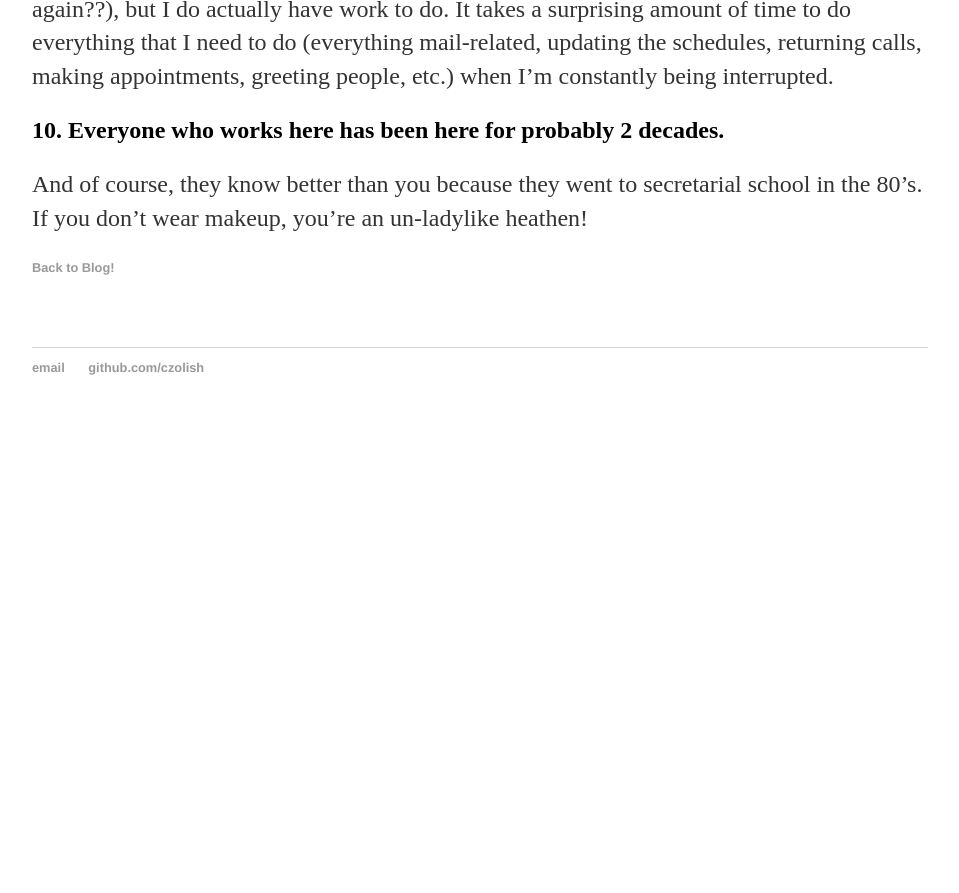
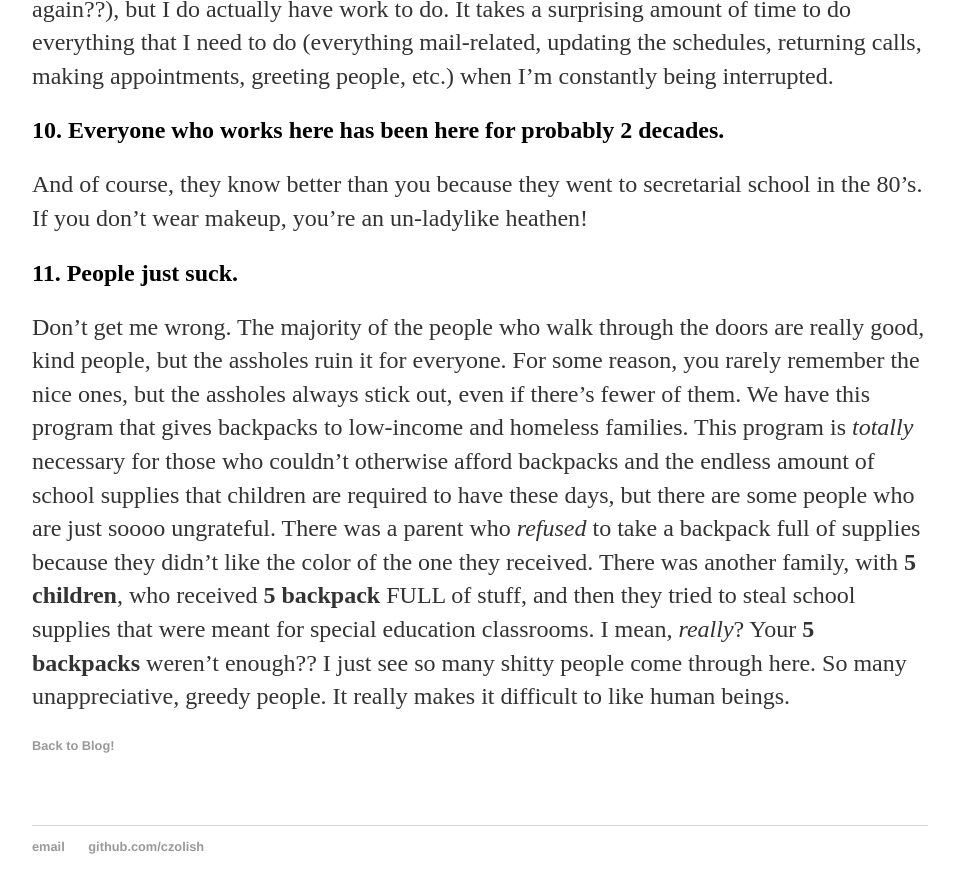
Before and after one commit to czolish/czolish.github.io, a Jekyll site: the page built from _posts/2017-08-14-what-i-have-learned-from-being-a-receptionist.md, in a window 1280 px wide and 900 px high, scrolled down 2304 px. Shown: the top 893 px of the window, without its empty margins (160-1119 px from the left). Built offline with Jekyll 4.4.1, drawn with Linux system fonts in a browser that asks for light colours; comment, search, counter and statistics services are not loaded; before the commit the page ends 2739 px from its top, so only the background shows below that.

Commit message:
Update 2017-08-14-what-i-have-learned-from-being-a-receptionist.md

```diff
--- a/_posts/2017-08-14-what-i-have-learned-from-being-a-receptionist.md
+++ b/_posts/2017-08-14-what-i-have-learned-from-being-a-receptionist.md
@@ -36,3 +36,6 @@ Granted, a lot of the time is down time, especially during the summer (why don't
 
 ## 10. Everyone who works here has been here for probably 2 decades.
 And of course, they know better than you because they went to secretarial school in the 80's. If you don't wear makeup, you're an un-ladylike heathen!
+
+## 11. People just suck.
+Don't get me wrong. The majority of the people who walk through the doors are really good, kind people, but the assholes ruin it for everyone. For some reason, you rarely remember the nice ones, but the assholes always stick out, even if there's fewer of them. We have this program that gives backpacks to low-income and homeless families. This program is *totally* necessary for those who couldn't otherwise afford backpacks and the endless amount of school supplies that children are required to have these days, but there are some people who are just soooo ungrateful. There was a parent who *refused* to take a backpack full of supplies because they didn't like the color of the one they received. There was another family, with **5 children**, who received **5 backpack** FULL of stuff, and then they tried to steal school supplies that were meant for special education classrooms. I mean, *really*? Your **5 backpacks** weren't enough?? I just see so many shitty people come through here. So many unappreciative, greedy people. It really makes it difficult to like human beings.
```
